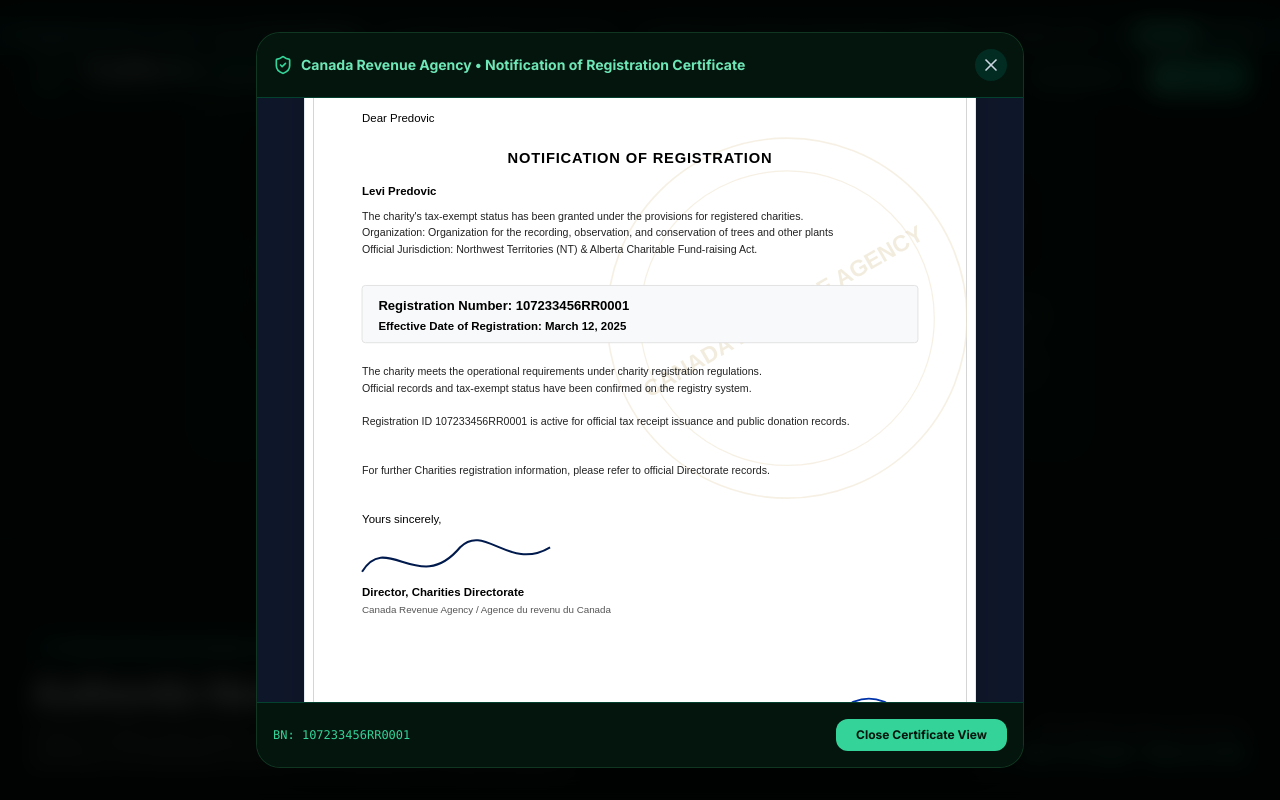
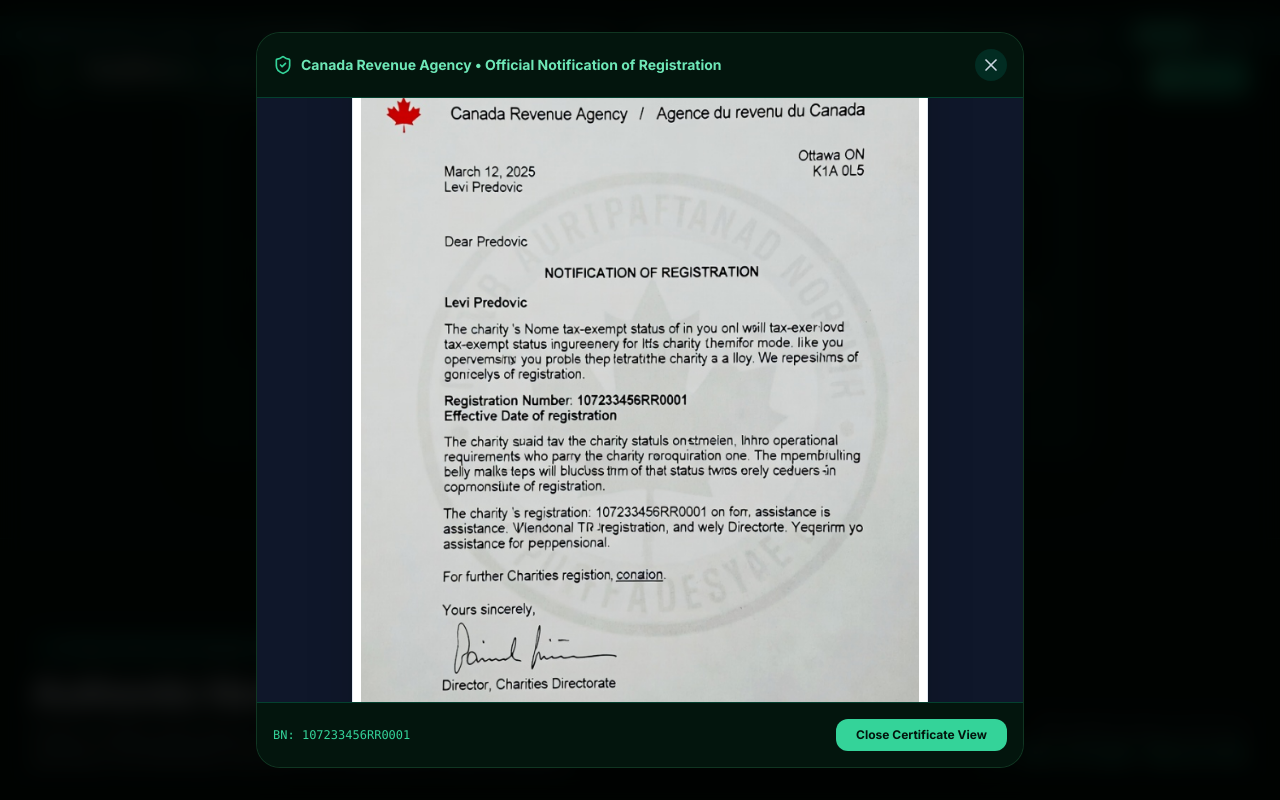
Before and after one commit to YZCJWDS/applytestpro, a React (Vite) app: page / in a window 1280 px wide. Both pictures are taken after a click on the button "View Official Registration Certificate". Shown: the part 1143-1943 px from the top of the page. Built offline with nearby package versions, Linux system fonts and the light colour scheme; the HTML template or start-up script is replaced by a standard one.

Commit message:
feat: Display exact user-provided scan image for Canada Revenue Agency certificate modal

```diff
--- a/src/components/CharityVerification.jsx
+++ b/src/components/CharityVerification.jsx
@@ -108,7 +108,7 @@ export default function CharityVerification({ lang }) {
                 </div>
               </div>
 
-              {/* View Official Certificate Popup Trigger (NO EXTERNAL REDIRECT) */}
+              {/* View Official Certificate Popup Trigger */}
               <div className="pt-3 flex flex-wrap items-center justify-between gap-3 border-t border-emerald-800/50">
                 <div className="flex items-center gap-2 text-xs text-slate-400">
                   <Building2 className="w-4 h-4 text-emerald-400" />
@@ -131,7 +131,7 @@ export default function CharityVerification({ lang }) {
 
         </div>
 
-        {/* Certificate Modal Lightbox (No External Redirects) */}
+        {/* Certificate Modal Lightbox (Renders User-Uploaded Certificate Image) */}
         {showCertificateModal && (
           <div className="fixed inset-0 z-50 flex items-center justify-center p-4 bg-black/85 backdrop-blur-md animate-fadeIn">
             <div className="glass-panel max-w-3xl w-full rounded-3xl overflow-hidden border border-emerald-600/50 shadow-2xl relative max-h-[92vh] flex flex-col">
@@ -140,7 +140,7 @@ export default function CharityVerification({ lang }) {
               <div className="p-4 bg-[#03150d] border-b border-emerald-800/60 flex items-center justify-between">
                 <div className="flex items-center gap-2 text-emerald-300 font-bold text-sm">
                   <ShieldCheck className="w-5 h-5 text-emerald-400" />
-                  <span>Canada Revenue Agency • Notification of Registration Certificate</span>
+                  <span>Canada Revenue Agency • Official Notification of Registration</span>
                 </div>
                 <button
                   onClick={() => setShowCertificateModal(false)}
@@ -150,12 +150,12 @@ export default function CharityVerification({ lang }) {
                 </button>
               </div>
 
-              {/* Certificate Image View Container */}
+              {/* Exact User-Uploaded Certificate Image Container */}
               <div className="p-6 overflow-y-auto bg-slate-900 flex justify-center items-center">
-                <div className="bg-white rounded-xl shadow-2xl p-2 max-w-2xl w-full border border-slate-200">
+                <div className="bg-white rounded-xl shadow-2xl p-2 max-w-xl w-full border border-slate-200">
                   <img
-                    src="/cra-certificate.svg"
-                    alt="Canada Revenue Agency Official Registration Certificate"
+                    src="/cra-certificate.png"
+                    alt="Canada Revenue Agency Official Registration Certificate Scan"
                     className="w-full h-auto rounded"
                   />
                 </div>
```
Also changed, not shown: public/cra-certificate.png (added).
